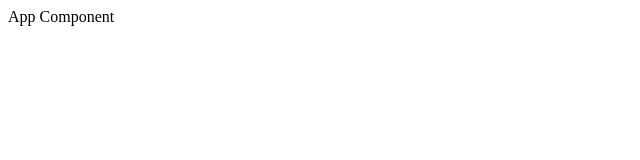
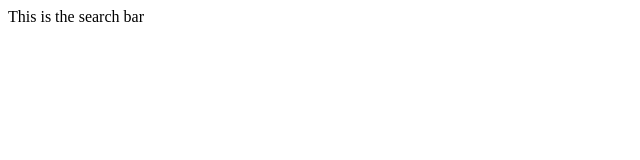
Before and after one commit to mekowalski/react-photos-app, a React (Create React App) app: page / in a window 1280 px wide. Shown: the top 160 px of the page, without its empty margins (0-640 px from the left). Built offline with nearby package versions, Linux system fonts and the light colour scheme.

Commit message:
create SearchBar comp and make it class-based, import in App.js

```diff
--- a/src/components/App.js
+++ b/src/components/App.js
@@ -1,7 +1,13 @@
 import React from 'react';
+import SearchBar from './SearchBar'
 
+//functional Component that displays
 const App = () => {
-  return <div>App Component</div>
+  return (
+    <div>
+      <SearchBar />
+    </div>
+  )
 }
 
 export default App
--- /dev/null
+++ b/src/components/SearchBar.js
@@ -0,0 +1,13 @@
+import React from 'react';
+
+//class-based Component because State is needed here
+//State is the term that will be typed and searched in the search bar
+class SearchBar extends React.Component {
+  render() {
+    return (
+      <div>This is the search bar</div>
+    );
+  }
+}
+
+export default SearchBar
```
